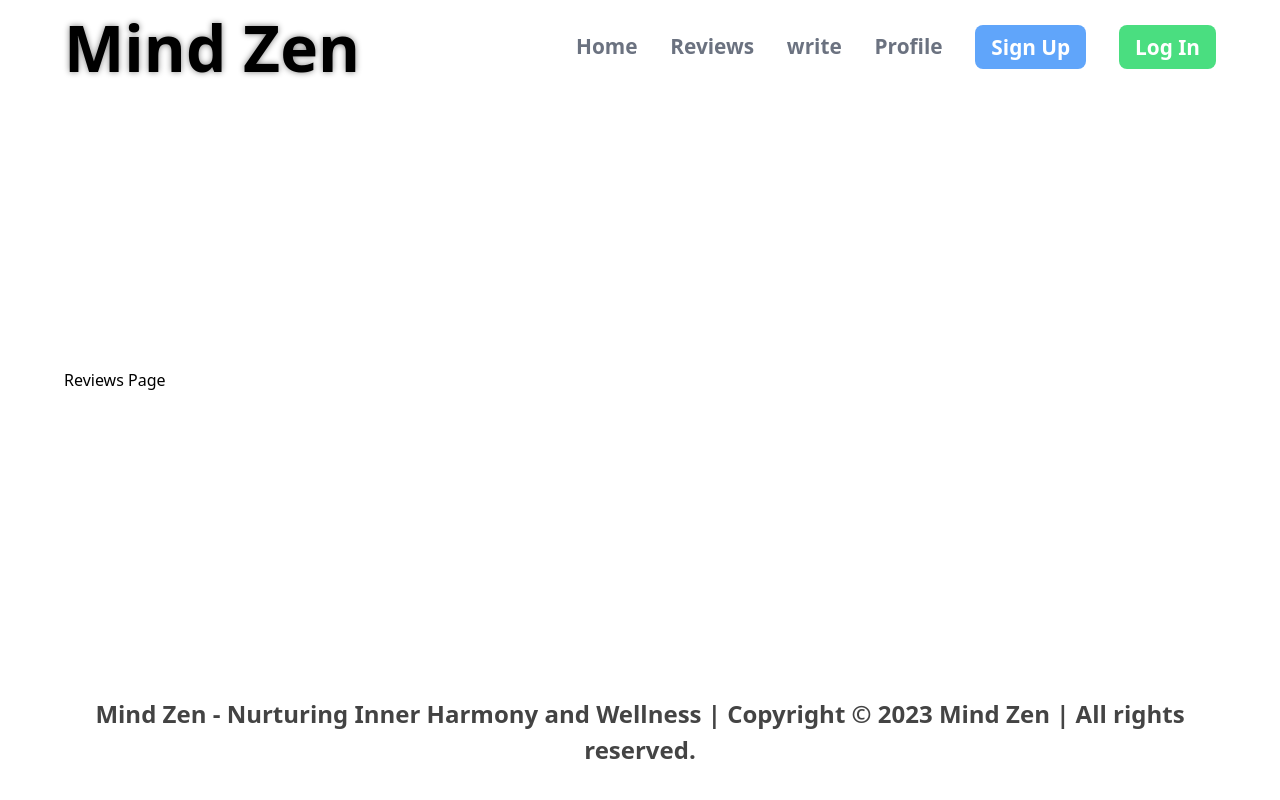
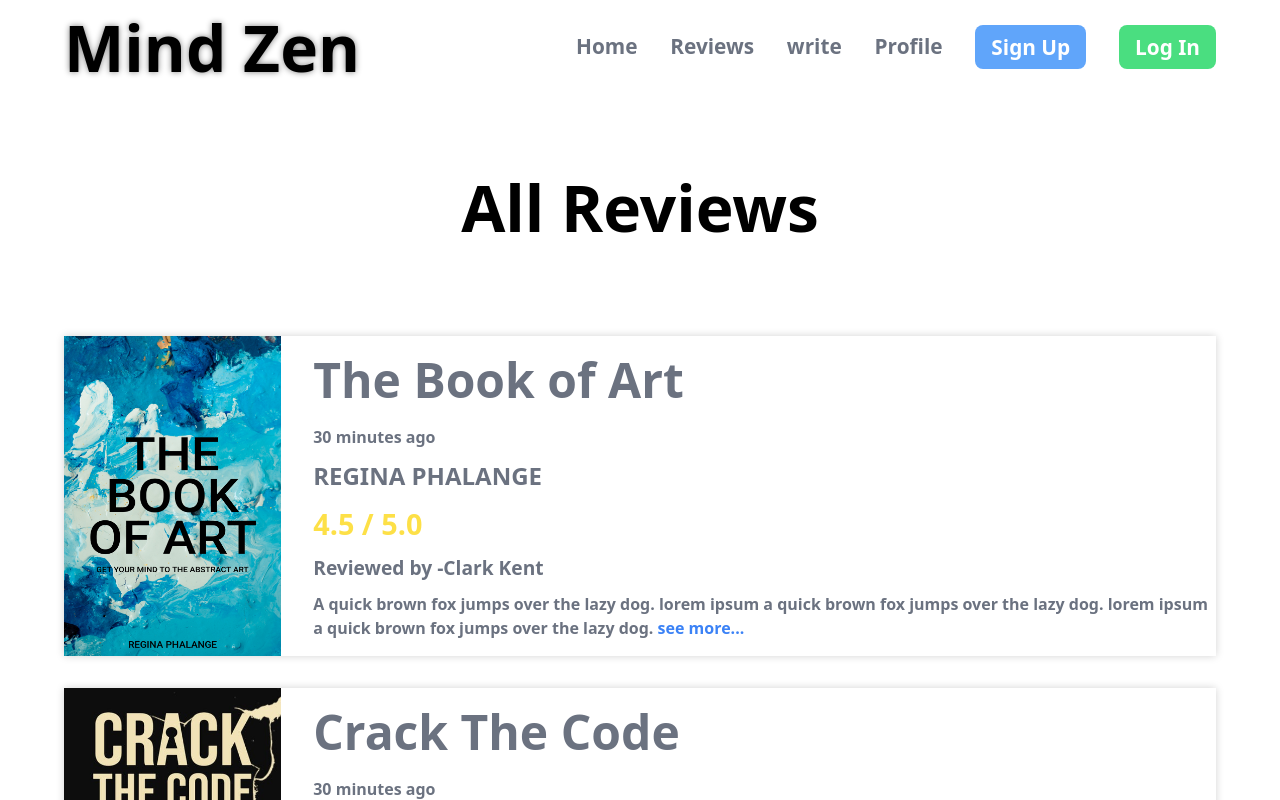
Before and after one commit to Nafiz-Mahmud/Mind-Zen-Next-Tailwind-FrontEnd, a Next.js app: page /reviews in a window 1280 px wide. Shown: the top 800 px of the page. Built offline with nearby package versions, Linux system fonts and the light colour scheme.

Commit message:
fixing minor bugs

```diff
--- a/src/app/reviews/page.tsx
+++ b/src/app/reviews/page.tsx
@@ -1,7 +1,11 @@
+import "../../styles/reviews_page.scss";
+import RenderReviews from "@/components/RenderReviews";
+import { reviews } from "@/db";
 export default function Reviews() {
   return (
-    <div className="reviews">
-      <h1>Reviews Page</h1>
+    <div className="reviews_page">
+      <h1 className="title">All Reviews</h1>
+      <RenderReviews reviews={reviews} />
     </div>
   );
 }
--- a/src/app/user_profile/[user_id]/page.tsx
+++ b/src/app/user_profile/[user_id]/page.tsx
@@ -3,49 +3,20 @@ import "../../../styles/user_profile.scss";
 import Image from "next/image";
 import ben from "../../../../public/benn.jpg";
 import Link from "next/link";
-import first_img from "../../../../public/the_book_of_art.jpg";
-import second_img from "../../../../public/crack_the_code.jpeg";
-import third_img from "../../../../public/lunar_storm.jpeg";
+
 import DeleteUser from "@/components/deleteUser/DeleteUser";
+import { reviews } from "@/db";
 import { useState } from "react";
-
+import RenderReviews from "@/components/RenderReviews";
 export default function UserProfile() {
   const user = {
     id: 1,
     img: ben,
     name: "Bruce Wayne",
     email: "brucewayne@gmail.com",
-    reviews: 3,
+    reviews: 2,
   };
-  const reviews = [
-    {
-      id: 1,
-      img: first_img,
-      title: "The Book of Art",
-      author: "Regina Phalange",
-      reviewer: "Clark Kent",
-      rating: 4.5,
-      desc: "A quick brown fox jumps over the lazy dog. lorem ipsum a quick brown fox jumps over the lazy dog. lorem ipsum a quick brown fox jumps over the lazy dog.",
-    },
-    {
-      id: 2,
-      img: second_img,
-      title: "Crack The Code",
-      author: "Patrick C. Harless",
-      reviewer: "Bruce Wayne",
-      rating: 3.8,
-      desc: "A quick brown fox jumps over the lazy dog. lorem ipsum a quick brown fox jumps over the lazy dog. lorem ipsum a quick brown fox jumps over the lazy dog.",
-    },
-    {
-      id: 3,
-      img: third_img,
-      title: "Lunar Storm",
-      author: "Terry C.",
-      reviewer: "Berry Allen",
-      rating: 2.1,
-      desc: "A quick brown fox jumps over the lazy dog. lorem ipsum a quick brown fox jumps over the lazy dog. lorem ipsum a quick brown fox jumps over the lazy dog.",
-    },
-  ];
+
   const [isDeleteUser, setIsDeleteUser] = useState(false);
   return (
     <div className="user_profile">
@@ -69,31 +40,7 @@ export default function UserProfile() {
             </button>
           </div>
         </div>
-        <div className="reviews">
-          {reviews?.map((review) => (
-            <div className="review" key={review.id}>
-              <div className="img_container">
-                <Link href={`/reviews/${review.id}`}>
-                  <Image src={review.img} alt={review.title} />
-                </Link>
-              </div>
-              <div className="book_info">
-                <h1 className="book_title">
-                  <Link href={`/reviews/${review.id}`}>{review.title}</Link>
-                </h1>
-                <h3 className="time">30 minutes ago</h3>
-                <h3 className="author">{review.author.toUpperCase()}</h3>
-                <h3 className="rating">{review.rating} / 5.0</h3>
-                <p className="desc">
-                  {review.desc}
-                  <span className="see_more">
-                    <Link href={`/reviews/${review.id}`}> see more...</Link>
-                  </span>
-                </p>
-              </div>
-            </div>
-          ))}
-        </div>
+        <RenderReviews reviews={reviews.slice(0, 2)} />
       </div>
       {isDeleteUser && <DeleteUser setIsDeleteUser={setIsDeleteUser} />}
     </div>
--- a/src/app/write/page.tsx
+++ b/src/app/write/page.tsx
@@ -6,7 +6,7 @@ export default function Write() {
   const [bookImg, setBookImg] = useState("");
   const [title, setTitle] = useState("");
   const [author, setAuthor] = useState("");
-  const [rating, setRating] = useState("");
+  const [rating, setRating] = useState<any>("");
   const [desc, setDesc] = useState("");
   const [error, SetError] = useState("");
   function handleSubmit(e: React.FormEvent<HTMLFormElement>) {
@@ -39,6 +39,7 @@ export default function Write() {
 
         <input
           type="text"
+          className="title"
           placeholder="Title"
           onChange={(e) => setTitle(e.target.value)}
         />
@@ -50,8 +51,11 @@ export default function Write() {
         <input
           type="number"
           placeholder="Rating ( Must be <= 5.00 )"
-          onChange={(e) => setRating(e.target.value)}
+          onChange={(e) => {
+            setRating(e.target.value);
+          }}
         />
+        <h1>{rating}</h1>
         <textarea
           name="desc"
           id="desc"
--- a/src/components/Latest_reviews.tsx
+++ b/src/components/Latest_reviews.tsx
@@ -1,74 +1,14 @@
 import "@/styles/latest_reviews.scss";
-import first_img from "../../public/the_book_of_art.jpg";
-import second_img from "../../public/crack_the_code.jpeg";
-import third_img from "../../public/lunar_storm.jpeg";
-import Image from "next/image";
-import Link from "next/link";
+import { reviews } from "@/db";
+import RenderReviews from "./RenderReviews";
 export default function LatestReviews() {
-  const reviews = [
-    {
-      id: 1,
-      img: first_img,
-      title: "The Book of Art",
-      author: "Regina Phalange",
-      reviewer: "Clark Kent",
-      rating: 4.5,
-      desc: "A quick brown fox jumps over the lazy dog. lorem ipsum a quick brown fox jumps over the lazy dog. lorem ipsum a quick brown fox jumps over the lazy dog.",
-    },
-    {
-      id: 2,
-      img: second_img,
-      title: "Crack The Code",
-      author: "Patrick C. Harless",
-      reviewer: "Bruce Wayne",
-      rating: 3.8,
-      desc: "A quick brown fox jumps over the lazy dog. lorem ipsum a quick brown fox jumps over the lazy dog. lorem ipsum a quick brown fox jumps over the lazy dog.",
-    },
-    {
-      id: 3,
-      img: third_img,
-      title: "Lunar Storm",
-      author: "Terry C.",
-      reviewer: "Berry Allen",
-      rating: 2.1,
-      desc: "A quick brown fox jumps over the lazy dog. lorem ipsum a quick brown fox jumps over the lazy dog. lorem ipsum a quick brown fox jumps over the lazy dog.",
-    },
-  ];
   return (
     <div className="latest_reviews">
       <div className="latest_reviews_header">
         <h1 className="latest_reviews_title">Latest Reviews</h1>
         <button className="see_more_button">See more...</button>
       </div>
-      <div className="reviews">
-        {reviews?.map((review) => (
-          <div className="review" key={review.id}>
-            <div className="img_container">
-              <Link href={`/reviews/${review.id}`}>
-                <Image src={review.img} alt={review.title} />
-              </Link>
-            </div>
-            <div className="book_info">
-              <h1 className="book_title">
-                <Link href={`/reviews/${review.id}`}>{review.title}</Link>
-              </h1>
-              <h3 className="time">30 minutes ago</h3>
-              <h3 className="author">{review.author.toUpperCase()}</h3>
-              <h3 className="rating">{review.rating} / 5.0</h3>
-              <h3 className="reviewer">
-                Reviewed by -
-                <Link href={`/profiles/${review.id}`}>{review.reviewer}</Link>
-              </h3>
-              <p className="desc">
-                {review.desc}
-                <span className="see_more">
-                  <Link href={`/reviews/${review.id}`}> see more...</Link>
-                </span>
-              </p>
-            </div>
-          </div>
-        ))}
-      </div>
+      <RenderReviews reviews={reviews} />
     </div>
   );
 }
--- /dev/null
+++ b/src/components/RenderReviews.tsx
@@ -0,0 +1,36 @@
+import Link from "next/link";
+import Image from "next/image";
+import { ReviewProps } from "@/types/globalTypes";
+export default function RenderReviews({ reviews }: { reviews: ReviewProps[] }) {
+  return (
+    <div className="reviews">
+      {reviews?.map((review: ReviewProps) => (
+        <div className="review" key={review.id}>
+          <div className="img_container">
+            <Link href={`/reviews/${review.id}`}>
+              <Image src={review.img} alt={review.title} />
+            </Link>
+          </div>
+          <div className="book_info">
+            <h1 className="book_title">
+              <Link href={`/reviews/${review.id}`}>{review.title}</Link>
+            </h1>
+            <h3 className="time">30 minutes ago</h3>
+            <h3 className="author">{review.author.toUpperCase()}</h3>
+            <h3 className="rating">{review.rating} / 5.0</h3>
+            <h3 className="reviewer">
+              Reviewed by -
+              <Link href={`/profiles/${review.id}`}>{review.reviewer}</Link>
+            </h3>
+            <p className="desc">
+              {review.desc}
+              <span className="see_more">
+                <Link href={`/reviews/${review.id}`}> see more...</Link>
+              </span>
+            </p>
+          </div>
+        </div>
+      ))}
+    </div>
+  );
+}
--- /dev/null
+++ b/src/db.js
@@ -0,0 +1,32 @@
+import first_img from "../public/the_book_of_art.jpg";
+import second_img from "../public/crack_the_code.jpeg";
+import third_img from "../public/lunar_storm.jpeg";
+export const reviews = [
+  {
+    id: 1,
+    img: first_img,
+    title: "The Book of Art",
+    author: "Regina Phalange",
+    reviewer: "Clark Kent",
+    rating: 4.5,
+    desc: "A quick brown fox jumps over the lazy dog. lorem ipsum a quick brown fox jumps over the lazy dog. lorem ipsum a quick brown fox jumps over the lazy dog.",
+  },
+  {
+    id: 2,
+    img: second_img,
+    title: "Crack The Code",
+    author: "Patrick C. Harless",
+    reviewer: "Bruce Wayne",
+    rating: 3.8,
+    desc: "A quick brown fox jumps over the lazy dog. lorem ipsum a quick brown fox jumps over the lazy dog. lorem ipsum a quick brown fox jumps over the lazy dog.",
+  },
+  {
+    id: 3,
+    img: third_img,
+    title: "Lunar Storm",
+    author: "Terry C.",
+    reviewer: "Berry Allen",
+    rating: 2.1,
+    desc: "A quick brown fox jumps over the lazy dog. lorem ipsum a quick brown fox jumps over the lazy dog. lorem ipsum a quick brown fox jumps over the lazy dog.",
+  },
+];
--- /dev/null
+++ b/src/styles/reviews_page.scss
@@ -0,0 +1,51 @@
+.reviews_page {
+  @apply mt-[4rem];
+  .title {
+    @apply text-center text-[4rem] mb-[5rem] font-bold;
+  }
+  .reviews {
+    @apply flex flex-col gap-[2rem] mb-[5rem];
+    .review {
+      @apply flex;
+      box-shadow: 0rem 0rem 0.5rem lightgray;
+      .img_container {
+        height: 20rem;
+        width: 20rem;
+        margin-right: 2rem;
+        overflow: hidden;
+        img {
+          @apply h-[100%] w-[100%] hover:scale-[1.1] duration-300;
+          object-position: center;
+        }
+      }
+      .book_info {
+        @apply flex flex-col justify-between py-[.5rem];
+
+        .book_title {
+          @apply text-[3rem] font-bold text-gray-500 hover:text-gray-900;
+        }
+        .time,
+        .author,
+        .reviewer,
+        .desc {
+          @apply text-gray-500 font-bold;
+        }
+        .author {
+          @apply text-[1.5rem];
+        }
+        .reviewer {
+          @apply text-[1.2rem];
+        }
+        .rating {
+          @apply text-[1.8rem] text-yellow-300 font-bold;
+        }
+        .desc {
+          padding-bottom: 0.5rem;
+        }
+        .see_more {
+          @apply cursor-pointer text-blue-500 hover:underline;
+        }
+      }
+    }
+  }
+}
```
Also changed, not shown: src/styles/write.scss (+3 -7 lines), src/types/globalTypes.ts (+9 -0 lines).
